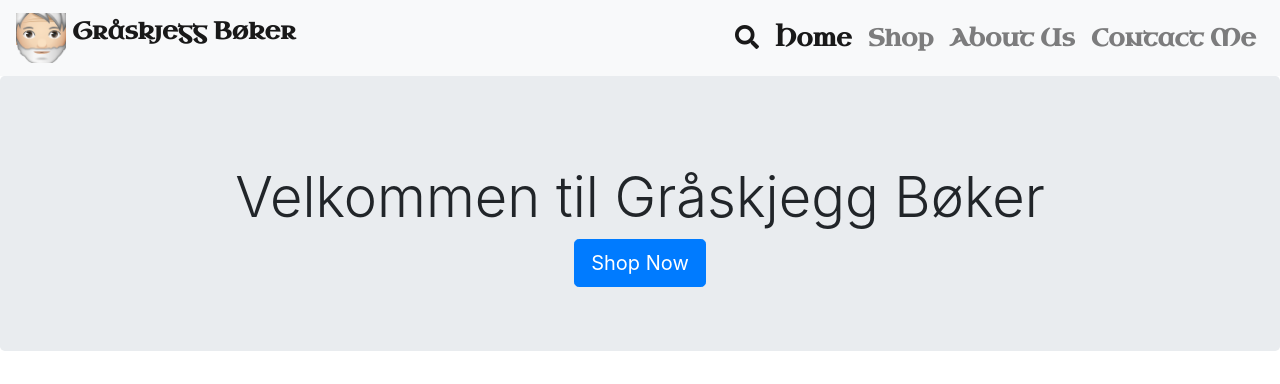
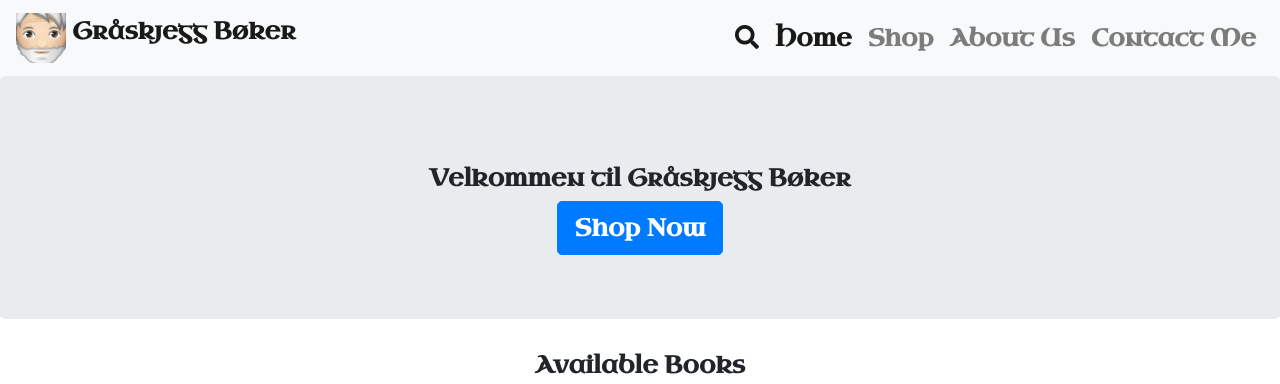
Before and after one commit to Tystr12/dadsbooks2, a Django app: page /search/ in a window 1280 px wide. Shown: the top 384 px of the page. Run offline with Django 4.2, Linux system fonts and the light colour scheme; data comes from the database, SQL or seed files in the repository; some libraries are stand-ins or nearby versions.

Commit message:
fixed search bar and fonts

```diff
--- a/dadsbooks/books/templates/books/index.html
+++ b/dadsbooks/books/templates/books/index.html
@@ -6,7 +6,15 @@
     <meta name="viewport" content="width=device-width, initial-scale=1.0">
     <title>Gråskjegg Bøker</title>
     <link rel="icon" href="favicon-16x16.png" type="image/png">
-    <script src="script.js"></script>
+    <script >
+        function searchbar() {
+            let text = document.getElementById("search");
+            let form = text.closest('form'); // Ensure you're toggling the form itself
+            form.classList.toggle("hide");
+            form.classList.toggle("show");
+            console.log("Triggered searchbar function.");
+        }
+    </script>
     <!-- Link to Bootstrap CSS -->
     <link rel="stylesheet" href="https://maxcdn.bootstrapcdn.com/bootstrap/4.5.2/css/bootstrap.min.css">
     <link href="https://fonts.googleapis.com/css2?family=Uncial+Antiqua&display=swap" rel="stylesheet">
@@ -14,12 +22,7 @@
     <link rel="stylesheet" href="style.css">
     <link rel="stylesheet" href="https://cdnjs.cloudflare.com/ajax/libs/font-awesome/5.15.3/css/all.min.css">
     <style>
-        .navbar-brand {
-            font-size: 24px;
-            font-weight: bold;
-            font-family: 'Uncial Antiqua';
-        }
-        .nav-link {
+        .fantasytext {
             font-size: 24px;
             font-weight: bold;
             font-family: 'Uncial Antiqua';
@@ -29,7 +32,7 @@
           }
 
         .show {
-            display: block;
+            display: inline-block;
         }
     </style>
 </head>
@@ -37,7 +40,7 @@
 <body>
     <header>
         <nav class="navbar navbar-expand-lg navbar-light bg-light">
-            <a class="navbar-brand" font-family="mythshire">
+            <a class="navbar-brand fantasytext" font-family="mythshire">
                 <img src="https://github.com/Tystr12/dadsbooks2/blob/main/dadsbooks/books/templates/books/favicon.png?raw=true" alt="Logo" width="50" height="50" class="d-inline-block align-top">
                 Gråskjegg Bøker
             </a>
@@ -45,8 +48,8 @@
                 <span class="navbar-toggler-icon"></span>
             </button>
             <div class="collapse navbar-collapse" id="navbarNav">
-                <ul class="navbar-nav ml-auto">
-                    <li class="nav-item active">
+                <ul class="navbar-nav ml-auto fantasytext">
+                    <li class="nav-item active fantasytext">
                         <form class="form-inline my-2 my-lg-0 hide" action="{% url 'index' %}" method="get">
                             <input class="form-control mr-sm-2" type="search" placeholder="Search" aria-label="Search" name="search"
                             id="search">
@@ -54,7 +57,7 @@
                         </form>
                     </li>
                     <li class="nav-item active">
-                        <a class="nav-link" href="" onclick="searchbar()"><i class="fas fa-search"></i></a>
+                        <a class="nav-link" href="#" onclick="searchbar()"><i class="fas fa-search"></i></a>
                     </li>
                     <li class="nav-item active">
                         <a class="nav-link" href="#">Home</a>
@@ -75,11 +78,11 @@
     <main>
         <section class="jumbotron text-center">
             <img href="favicon.ico">
-            <h1 class="display-4">Velkommen til Gråskjegg Bøker</h1>
-            <a href="#" class="btn btn-primary btn-lg">Shop Now</a>
+            <h1 class="display-4 fantasytext">Velkommen til Gråskjegg Bøker</h1>
+            <a href="#" class="btn btn-primary btn-lg fantasytext">Shop Now</a>
         </section>
         {% if books %}
-        <h2 class="text-center mb-4">Available Books</h2>
+        <h2 class="text-center mb-4 fantasytext">Available Books</h2>
         <div style="padding-left:5%; padding-right:5%;" class="row">
 
            {% for book in books %}
--- a/dadsbooks/books/templates/books/script.js
+++ /dev/null
@@ -1,6 +0,0 @@
-function searchbar() {
-    let text = document.getElementById("search");
-    text.classList.toggle("hide");
-    text.classList.toggle("show");
-    console.log("triigered searchbar function.")
-}
```
Also changed, not shown: dadsbooks/books/script.js (added).
